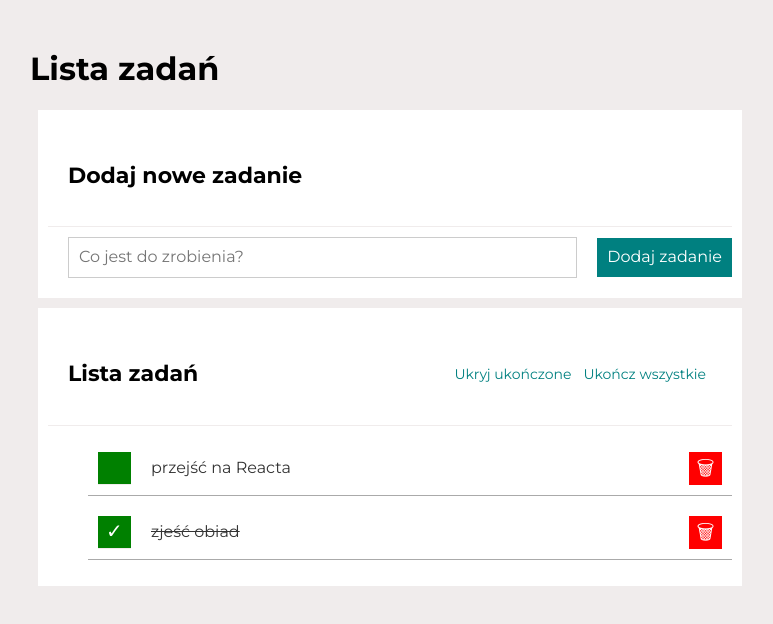
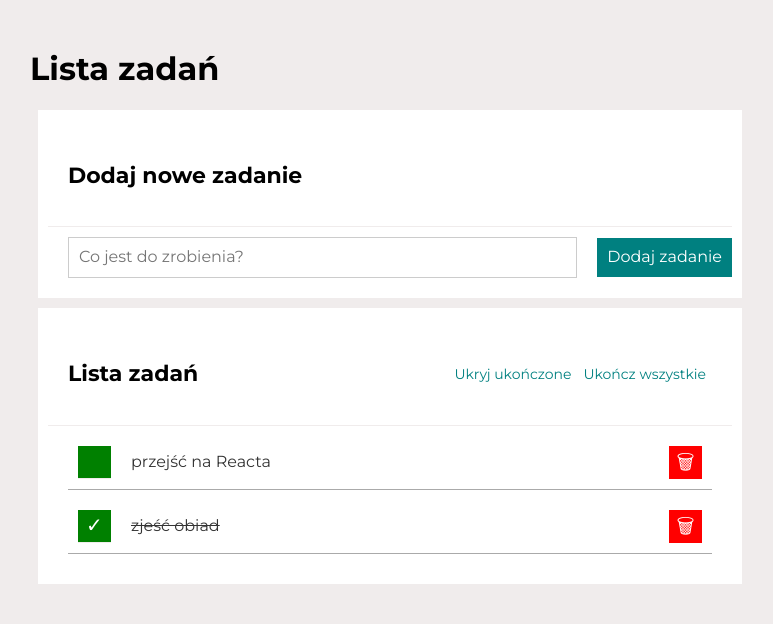
Before and after one commit to JustynaPawlik/todos-list-react, a React (Create React App) app: page / in a window 1280 px wide. Shown: the top 624 px of the page, without its empty margins (250-1023 px from the left). Built offline with nearby package versions, Linux system fonts and the light colour scheme.

Commit message:
readme updated, changed language and classes

```diff
--- a/public/index.html
+++ b/public/index.html
@@ -1,5 +1,5 @@
 <!DOCTYPE html>
-<html lang="en">
+<html lang="pl">
   <head>
     <meta charset="utf-8" />
     <link rel="icon" href="%PUBLIC_URL%/favicon.ico" />
--- a/src/Tasks/index.js
+++ b/src/Tasks/index.js
@@ -1,9 +1,11 @@
 import "./style.css";
 
 const Tasks = ({ tasks, hideDoneTasks }) => (
-    <ul className="tasktasks">
+    <ul className="tasksList">
         {tasks.map(task => (
-            <li className={`<li className="
+            <li
+            key={task.id}
+            className={`<li className="
             tasks__item${task.done && hideDoneTasks ? " tasks__item--hidden" : ""}`}>
                 <button className="tasks__button tasks__button--done">
                     {task.done ? "✓" : ""}
```
Also changed, not shown: 1 other file (tests, documents, lock files or other folders).
